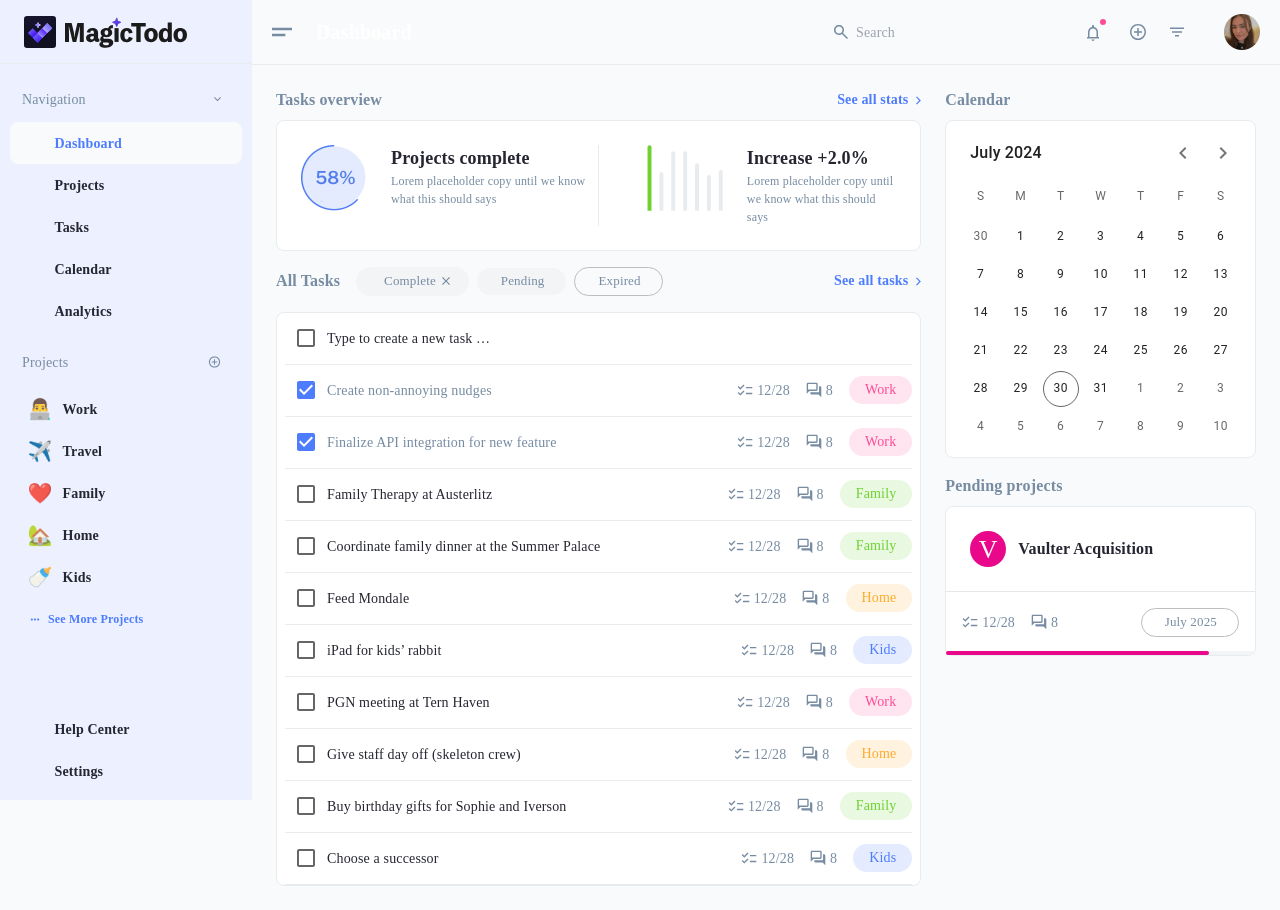
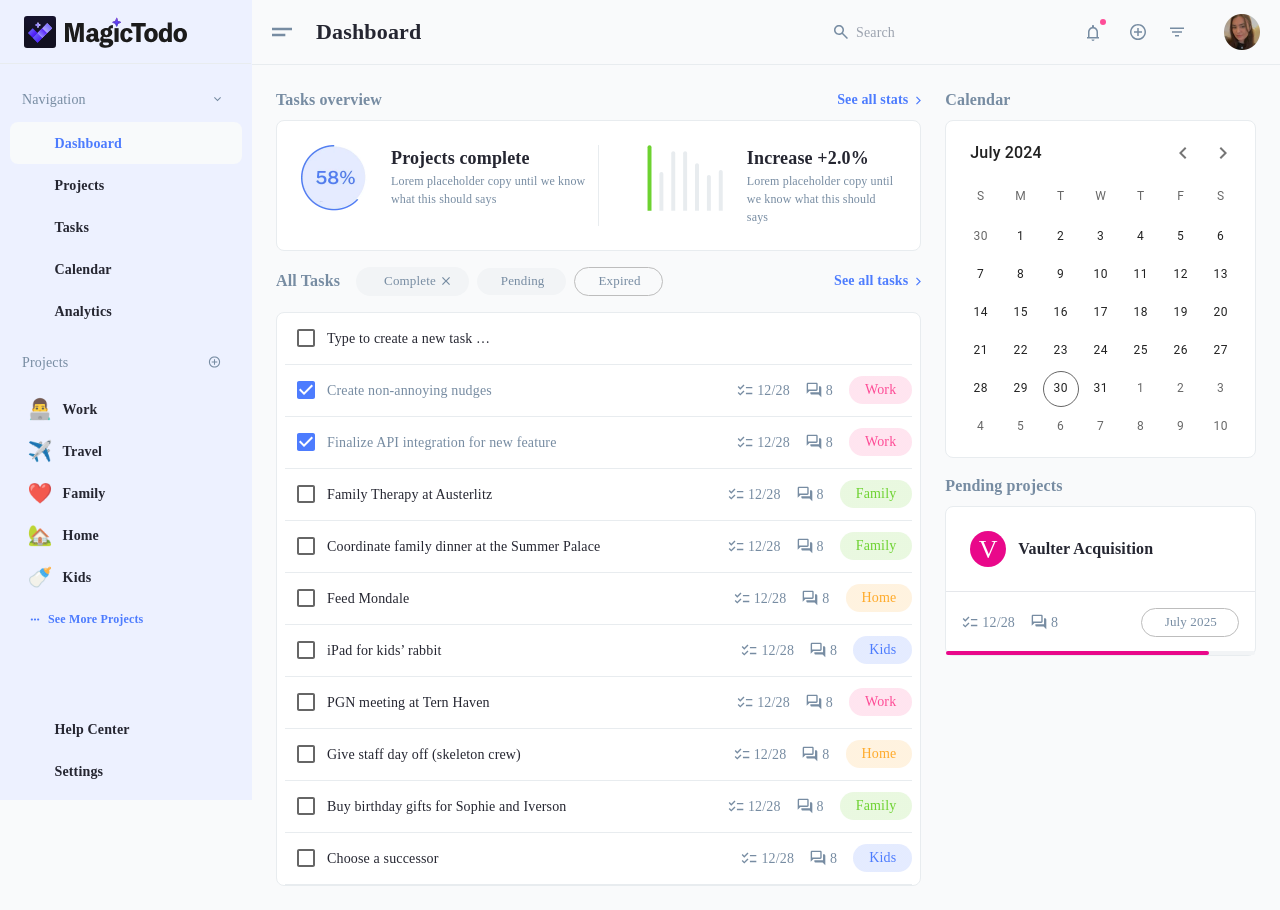
Before and after one commit to tryfoobar/demo-app, a React (Create React App) app: page / in a window 1280 px wide. Built offline with nearby package versions, Linux system fonts and the light colour scheme.

Commit message:
added color to layout header

```diff
--- a/src/layout/DashboardLayout.jsx
+++ b/src/layout/DashboardLayout.jsx
@@ -97,7 +97,7 @@ export default function DashboardLayout({ children }) {
             </IconButton>
 
             <Typography
-              sx={{ fontWeight: 600 }}
+              sx={{ fontWeight: 600, color: "#252631", fontSize: "22px" }}
               fontFamily={"Public Sans"}
               variant="h6"
               noWrap
```
